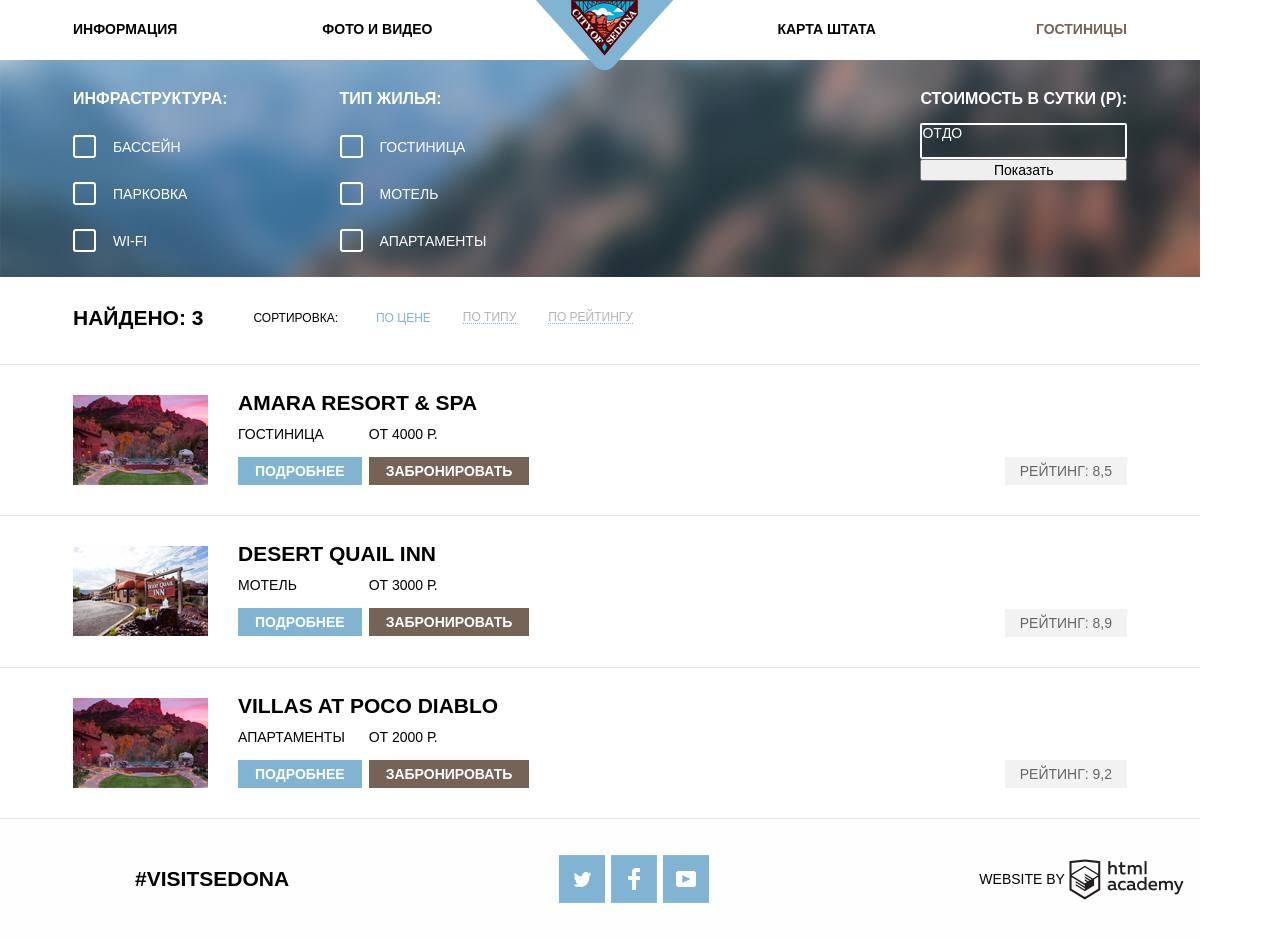
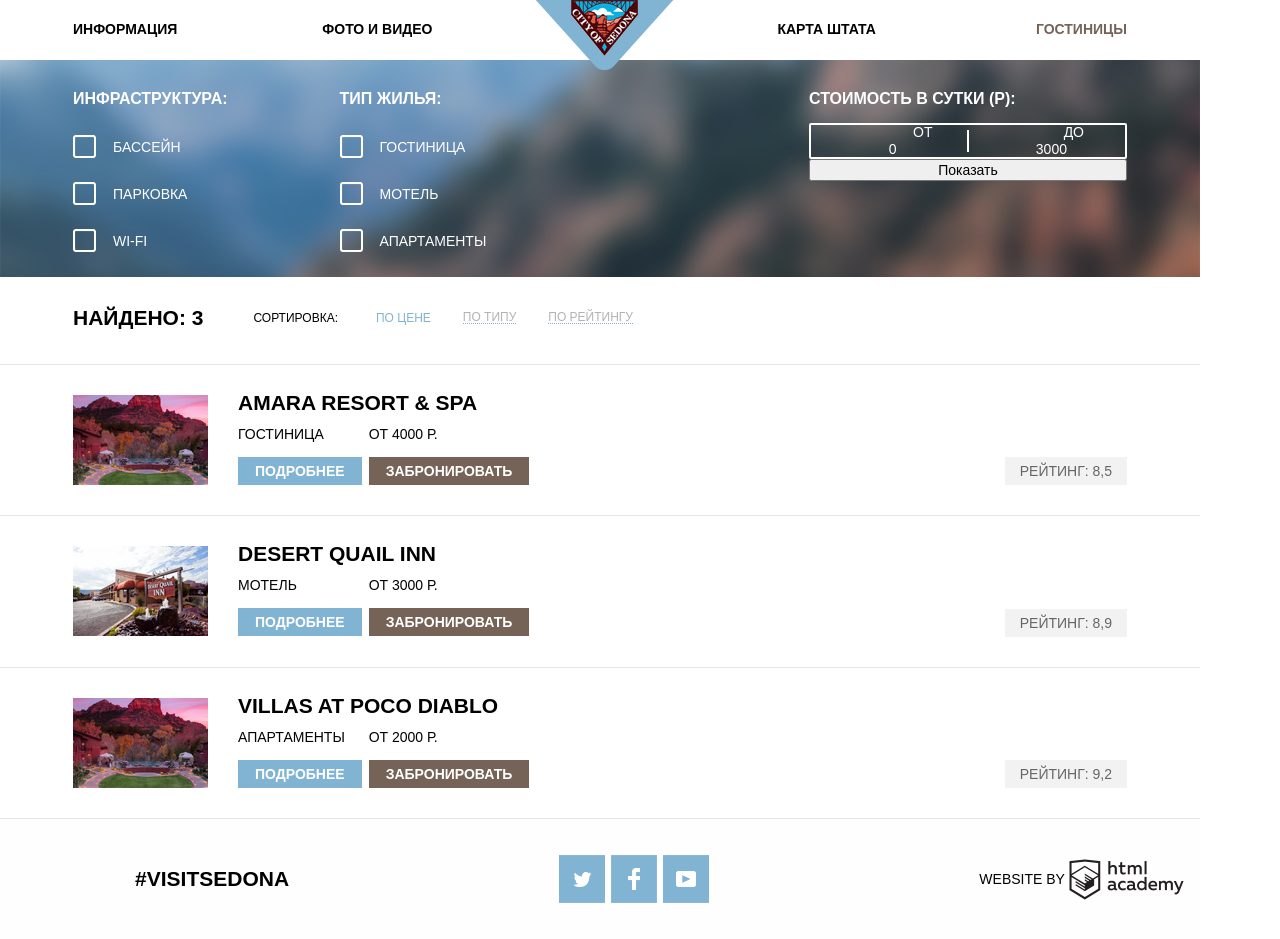
Before and after one commit to arcticstormx/practice_2_sedona, a plain HTML site: page hotels.html in a window 1280 px wide. Drawn offline with Linux system fonts and the light colour scheme.

Commit message:
Slider almost finished

```diff
--- a/css/styles.css
+++ b/css/styles.css
@@ -451,10 +451,6 @@ body {
     background-repeat: no-repeat;
 }
 
-.filters input {
-    display: none;
-}
-
 
 .filters .filters__container {
     display: flex;
@@ -482,6 +478,7 @@ body {
 .filters__apartments {
     margin-left: 112px;
     padding: 0;
+
     display: flex;
     flex-direction: column;
 }
@@ -491,46 +488,78 @@ body {
     flex-direction: column;
 }
 
+.slider {
+    width: 318px;
+}
+
 .slider legend {
     margin-bottom: 15px;
 }
 
 .slider__price-controls {
+    position: relative;
+
     display: flex;
     flex-direction: row;
+    align-items: center;
     height: 36px;
 
     border: 2px solid #ffffff;
     border-radius: 2px;
 }
 
+.slider__price-controls::before {
+    content: "";
+    position: absolute;
+
+    top: 5px;
+    left: 156px;
+
+    width: 2px;
+    height: 22px;
+
+    background-color: #ffffff;
+}
+
+.slider input {
+    background: none;
+    border: none;
+
+    color: inherit;
+    font: inherit;
+}
+
+.slider input:focus {
+    outline: none;
+}
+
+.slider input::placeholder {
+    color: #ffffff;
+}
+
+.slider__min-price,
+.slider__max-price {
+    text-align: center;
+    cursor: pointer;
+}
+
 .slider__min-price {
     margin: 0;
-    padding: 0;
+    padding-left: 65px;
+}
 
-    text-align: center;
+.slider__min-price input {
+    width: 72px;
 }
 
 .slider__max-price {
     margin: 0;
-    padding: 0;
-
-    text-align: center;
+    padding-left: 53px;
 }
 
-/*.slider__price-min {
-    margin-top: 5px;
-    margin-bottom: 5px;
-
-    padding-top: 5px;
-    padding-bottom: 5px;
-
-    font-size: 14px;
-    line-height: 14px;
-    font-weight: 400;
-
-    border-right: 2px solid #ffffff;
-}*/
+.slider__max-price input {
+    width: 80px;
+}
 
 .slider__range-controls {
     margin: 0;
--- a/hotels.html
+++ b/hotels.html
@@ -50,9 +50,9 @@
                 <fieldset class="filters__slider slider">
                     <legend>Стоимость в сутки (Р):</legend>
                     <div class="slider__price-controls">
-                        <label class="slider__min-price">от <input type="text" name="min-price" value="0"></label>
+                        <label class="slider__min-price">от <input type="text" name="min-price" placeholder="0"></label>
 
-                        <label class="slider__max-price">до <input name="max-price" type="text" value="3000"></label>
+                        <label class="slider__max-price">до <input name="max-price" type="text" placeholder="3000"></label>
 
                     </div>
                     <div class="slider__range-controls">
```
